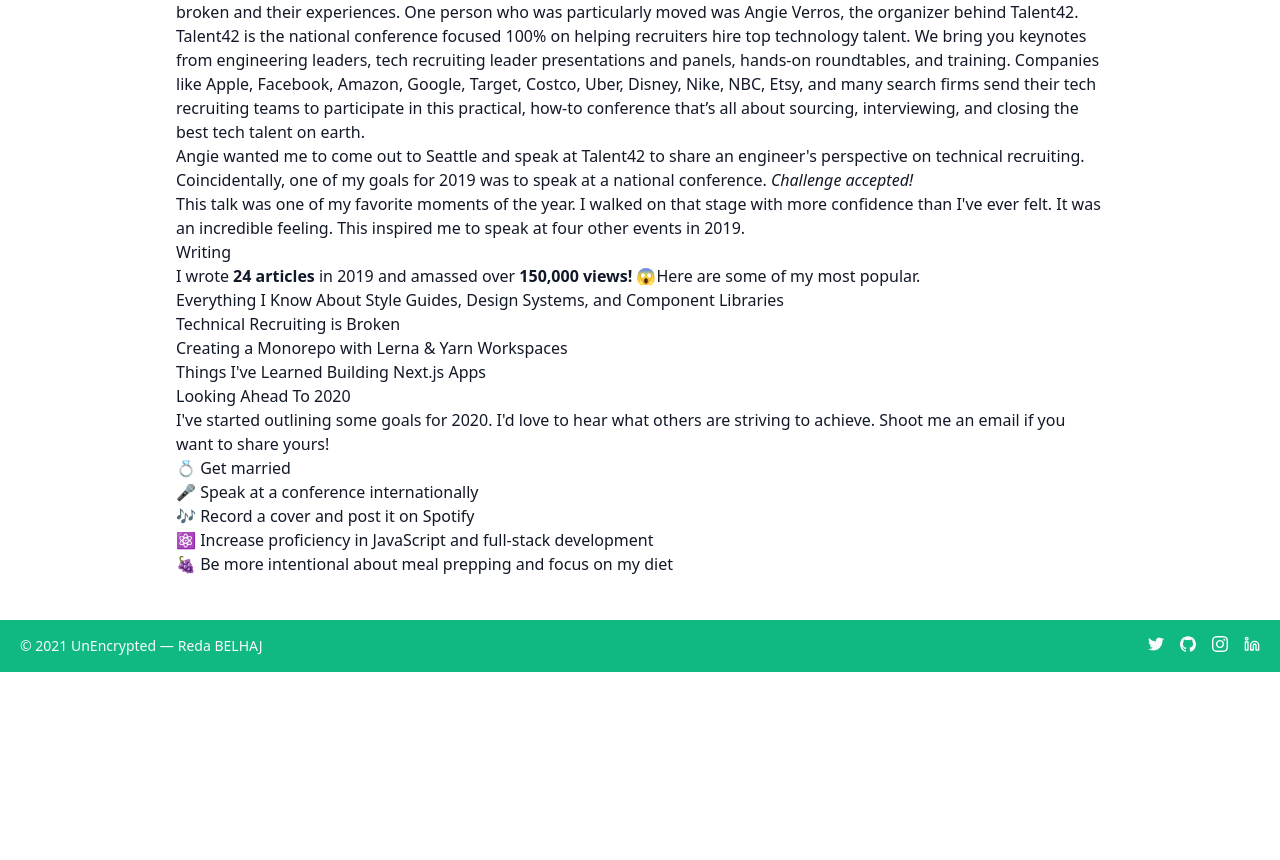
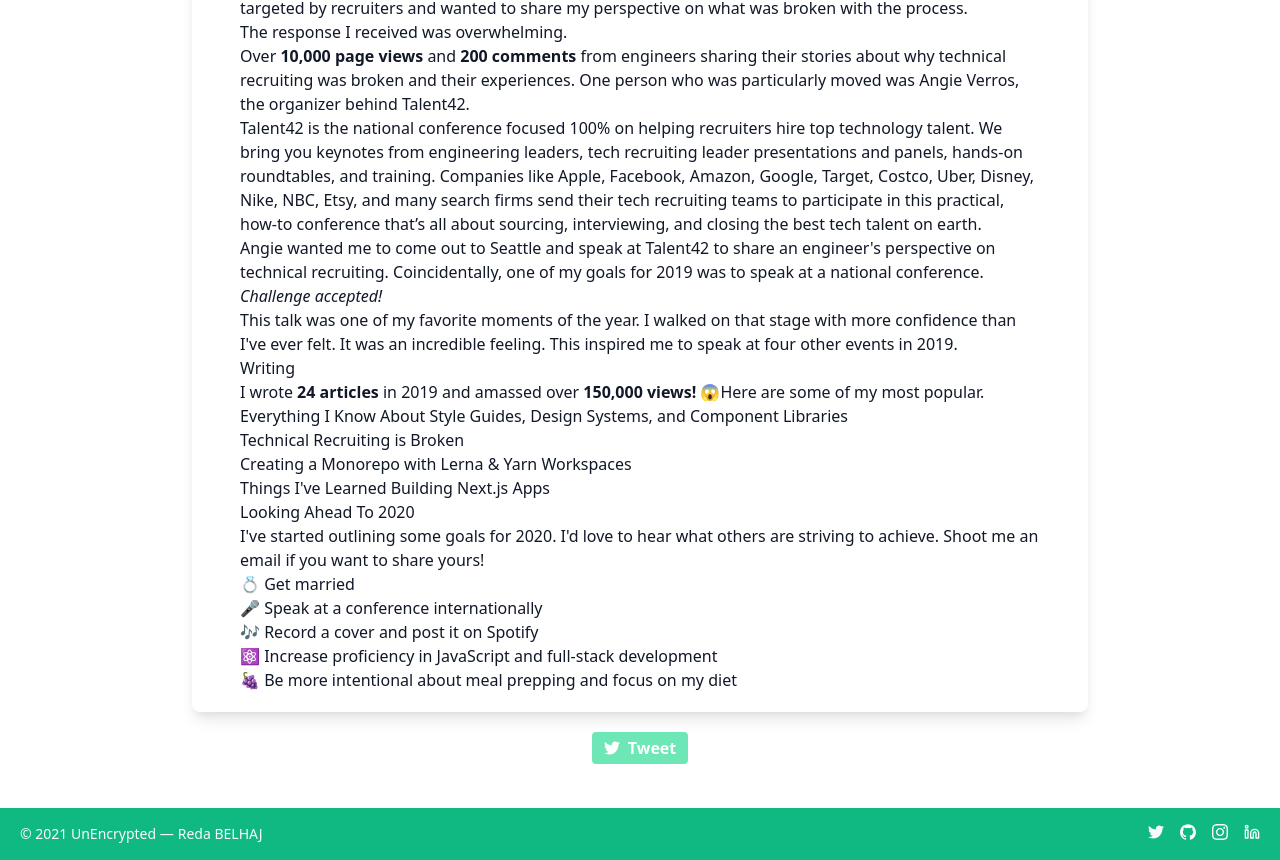
Before and after one commit to Reda-BELHAJ/UnEncrypted.io, a Next.js app: page /blog/First in a window 1280 px wide. Shown: the part 1488-2348 px from the top of the page. Before the commit the page ends 2160 px from the top, so only its background shows below. Built offline with nearby package versions, Linux system fonts and the light colour scheme; no server answers; what @tailwindcss/typography would draw is missing.

Commit message:
BLog Updates

```diff
--- a/Layouts/BlogLayout.js
+++ b/Layouts/BlogLayout.js
@@ -1,21 +1,27 @@
 import Markdown from 'markdown-to-jsx';
 import Navbar from '../components/Navbar'
 import Footer from '../components/Footer'
+import BlogShare from '../components/BlogShare';
 
 const BlogLayout = ({source, frontMatter}) => {
     return (
         <>
             <div className="bg-white dark:bg-gray-900">
-                <div className="App min-h-screen relative">
+                <div className="min-h-screen relative">
                     <Navbar />
-                    <div className="px-12 py-24 mx-auto max-w-5xl prose prose-green md:prose-lg lg:prose-xl text-gray-900 dark:text-gray-50">
-                        <h1>
-                            {frontMatter.title}
-                        </h1>
-                        <div>
-                            <Markdown children={source} />
+                    <div className="py-24">
+                        <div className="py-5 max-w-4xl mx-auto rounded-lg shadow-lg bg-white dark:bg-gray-900 px-12 prose prose-green md:prose-lg lg:prose-xl text-gray-900 dark:text-gray-50">
+                            <h1>
+                                {frontMatter.title}
+                            </h1>
+                            <div>
+                                <Markdown children={source} />
+                            </div>
                         </div>
+
+                        <BlogShare />
                     </div>
+
                     <Footer />
                 </div>
             </div>
--- /dev/null
+++ b/components/BlogShare.js
@@ -0,0 +1,23 @@
+import { FaTwitter } from "react-icons/fa";
+
+function BlogShare() {
+  return (
+    <>
+      <div className="text-center pt-5">
+        <button className="bg-green-300 dark:bg-green-500 px-3 py-1 font-semibold text-white inline-flex items-center space-x-2 rounded">
+          <FaTwitter />
+          <a
+            className="twitter-share-button"
+            rel="noopener noreferrer"
+            target="_blank"
+            href=""
+          >
+            Tweet
+          </a>
+        </button>
+      </div>
+    </>
+  );
+}
+
+export default BlogShare;
--- a/pages/about.js
+++ b/pages/about.js
@@ -7,7 +7,7 @@ import Tracks from '../components/Tracks'
 const about = () => {
     return (
         <div>
-            <div className="App min-h-screen relative bg-white dark:bg-gray-900">
+            <div className="min-h-screen relative bg-white dark:bg-gray-900">
                 <Navbar />
                 <About />
                 <Tracks />
--- a/pages/index.js
+++ b/pages/index.js
@@ -13,7 +13,7 @@ const index = () => {
         <meta itemProp="name" content="UnEncrypted" />
       </Head>
       <div className="bg-white dark:bg-gray-900">
-        <div className="App min-h-screen relative">
+        <div className="min-h-screen relative">
           <Navbar />
           <Header />
           <Hero />
```
